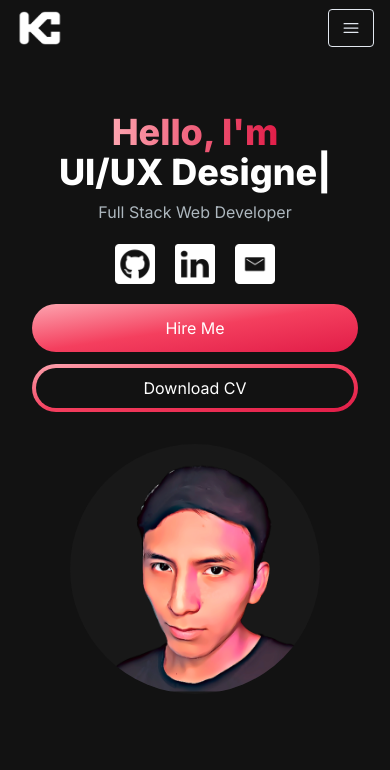
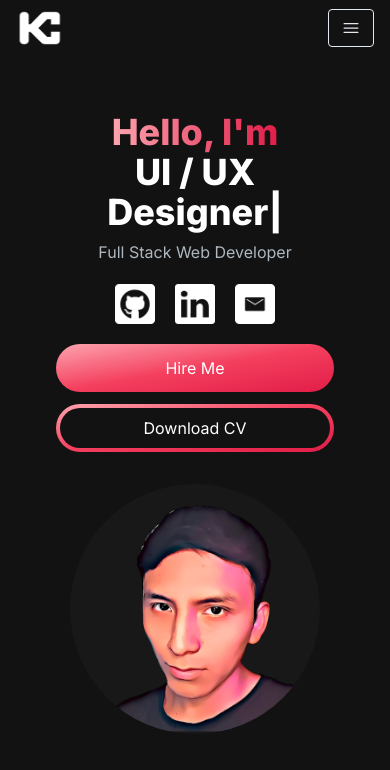
Before and after one commit to kevincalle3101/portfolio, a Next.js app: page / in a window 390 px wide. Shown: the top 770 px of the page. Built offline with nearby package versions, Linux system fonts and the light colour scheme.

Commit message:
landing finished

```diff
--- a/app/page.tsx
+++ b/app/page.tsx
@@ -5,7 +5,7 @@ export default function Home() {
   return (
     <main className="flex min-h-screen flex-col">
       <Navbar />
-      <div className="container mt-24 mx-auto px-8 py-4">
+      <div className="container mt-24 mx-auto px-14 xs:px-8 py-4">
         <HeroSection />
       </div>
     </main>
--- a/components/HeroSection.tsx
+++ b/components/HeroSection.tsx
@@ -9,8 +9,10 @@ const HeroSection = () => {
     return (
         <section className='lg:py-16'>
             <div className='grid items-center grid-cols-1 sm:grid-cols-12 gap-y-8' >
-                <div className='col-span-8 ml-0 text-center sm:text-left sm:justify-self-start'>
-                    <h1 className='text-4xl sm:text-5xl lg:text-8xl mb-2 font-extrabold' >
+                <div className='col-span-7 xl:col-span-8 ml-0 text-center sm:text-left sm:justify-self-start'>
+                    <h1 className='text-4xl sm:text-5xl lg:text-7xl xl:text-8xl mb-2 font-extrabold min-h-[120px] xs:min-h-[0px]
+                    sm:min-h-[150px] md:min-h-[150px] lg:min-h-[220px] xl:min-h-[300px] 2xl:min-h-[0px] max-w-[200px] xs:max-w-none
+                    sm:max-w-[280px] lg:max-w-[420px] xl:max-w-[560px] 2xl:max-w-none mx-auto'>
                         <span className='text-transparent bg-clip-text bg-gradient-to-r from-rose-300 to-rose-600' >{`Hello, I'm`}</span>
                         <br />
                         <TypeAnimation
@@ -19,7 +21,7 @@ const HeroSection = () => {
                                 1000,
                                 'Frontend Developer',
                                 1000,
-                                'UI/UX Designer',
+                                'UI / UX Designer',
                                 1000,
                                 'Backend Developer',
                                 1000
@@ -27,6 +29,7 @@ const HeroSection = () => {
                             wrapper="span"
                             speed={50}
                             repeat={Infinity}
+                            preRenderFirstString={true}
                         />
                     </h1>
                     <p className='text-[#ADB7BE] mb-5 text-base sm:text-lg sm:mt-2  lg:text-xl'>Full Stack Web Developer</p>
@@ -49,8 +52,8 @@ const HeroSection = () => {
                         </a>
                     </div>
                 </div>
-                <div className='col-span-4 lg:mt-0 place-self-center sm:ml-auto'>
-                    <div className='rounded-full overflow-hidden bg-[#181818] w-[250px] h-[250px] relative lg:w-[400px] lg:h-[400px]'>
+                <div className='col-span-5 xl:col-span-4 lg:mt-0 place-self-center sm:mb-auto sm:ml-auto'>
+                    <div className='rounded-full overflow-hidden bg-[#181818] w-[250px] h-[250px] md:w-[250px] md:h-[250px] relative lg:w-[400px] lg:h-[400px]'>
                         <Image
                             src='/images/fotoPerfilPorfolioKevin.png'
                             alt='foto de perfil' width={200} height={200}
--- a/tailwind.config.js
+++ b/tailwind.config.js
@@ -12,6 +12,10 @@ module.exports = {
         'gradient-conic':
           'conic-gradient(from 180deg at 50% 50%, var(--tw-gradient-stops))',
       },
+      screens: {
+        'xs': '430px',
+        '2xl': '1536px',
+      }
     },
   },
   plugins: [],
```
